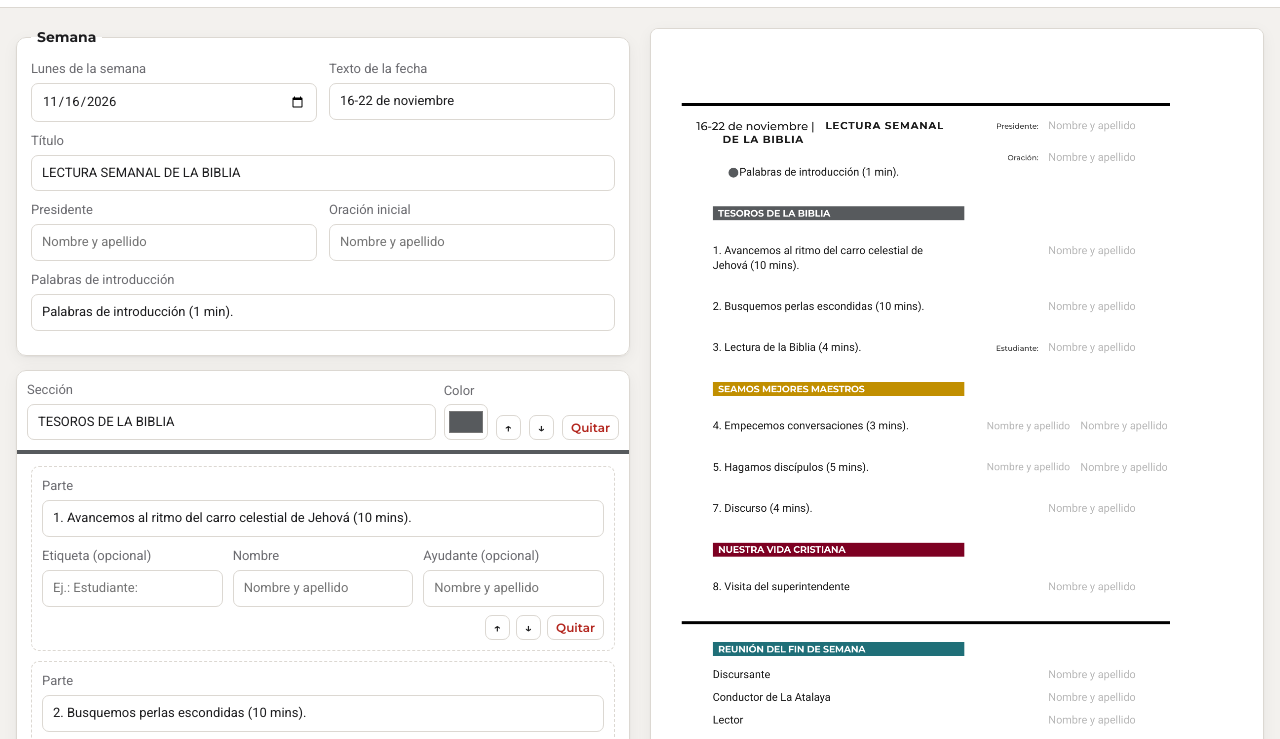
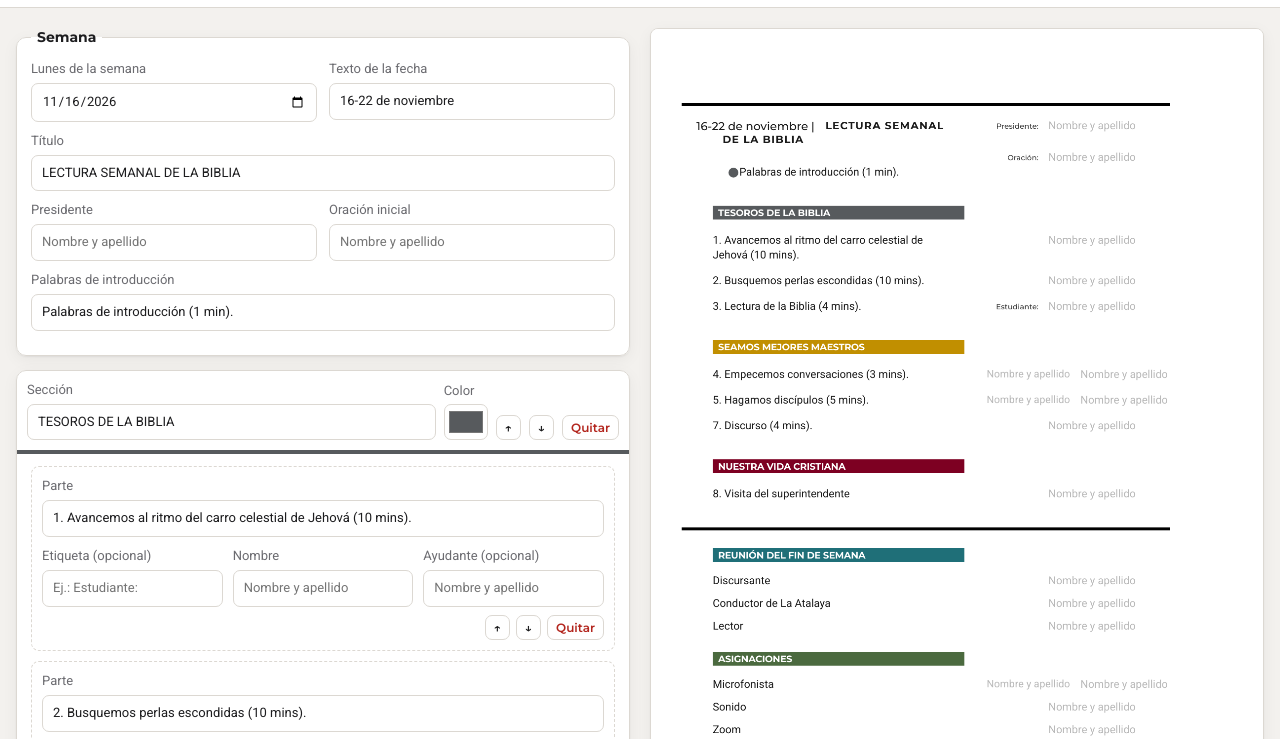
Before and after one commit to NataPeralta/WebDataHarvester, a plain HTML site: page docs/index.html in a window 1280 px wide. Shown: the part 47-786 px from the top of the page. Drawn offline with Linux system fonts and the light colour scheme.

Commit message:
Reducir el espacio entre las partes de cada sección
Las partes usan un espacio fijo y menor; las secciones mantienen su
separación. La imagen resulta más compacta y crece si hay más partes.

Co-Authored-By: Claude Sonnet 5.5 <noreply@anthropic.com>
Claude-Session: https://claude.ai/code/session_01US1iSZwd5mo4CS7wofAkuw

```diff
--- a/docs/app.js
+++ b/docs/app.js
@@ -330,12 +330,14 @@ $('#planilla').addEventListener('change', (e) => {
 
 const W = 1240;
 const LINEA_SUP = 150;
-const LINEA_INF_BASE = 1200;
+const LINEA_INF_BASE = 1010;
 const MARGEN_INF = 278;
 const X_TEXTO = 125;
 const ANCHO_TEXTO = 480;
 const ALTO_LINEA = 30;
 const ALTO_BARRA = 28;
+const ROW_GAP = 22; // espacio entre las partes de una sección
+const BARRA_GAP = 28; // espacio entre la barra y su primera parte
 const EXT_ANTES_BARRA = 36;
 const EXT_TRAS_BARRA = 24;
 const EXT_ENTRE_FILAS = 16;
@@ -427,9 +429,9 @@ function componer(ctx, s, dibujar) {
   let fijo = altoEncabezado;
   let pesos = 1.0; // espacio antes de la línea que cierra el programa
   for (const sec of secciones) {
-    fijo += ALTO_BARRA;
-    pesos += 1.0 + 0.9;
-    sec.filas.forEach((f, i) => { fijo += f.alto; if (i > 0) pesos += 1.0; });
+    fijo += ALTO_BARRA + BARRA_GAP;
+    pesos += 1.0;
+    sec.filas.forEach((f, i) => { fijo += f.alto + (i > 0 ? ROW_GAP : 0); });
   }
   const disponible = LINEA_INF_BASE - LINEA_SUP;
   const G = Math.min(72, Math.max(22, (disponible - fijo) / pesos));
@@ -482,10 +484,10 @@ function componer(ctx, s, dibujar) {
   for (const sec of secciones) {
     y += G;
     dibujarBarra(ctx, sec, y);
-    y += ALTO_BARRA + G * 0.9;
+    y += ALTO_BARRA + BARRA_GAP;
 
     sec.filas.forEach((f, i) => {
-      if (i > 0) y += G;
+      if (i > 0) y += ROW_GAP;
       dibujarFila(ctx, f, y);
       y += f.alto;
     });
--- a/docs/index.html
+++ b/docs/index.html
@@ -68,7 +68,7 @@
 
     <section class="panel preview-panel" aria-label="Vista previa">
       <div class="preview-sticky">
-        <canvas id="lienzo" width="1240" height="1478"></canvas>
+        <canvas id="lienzo" width="1240" height="1288"></canvas>
       </div>
     </section>
   </main>
```
